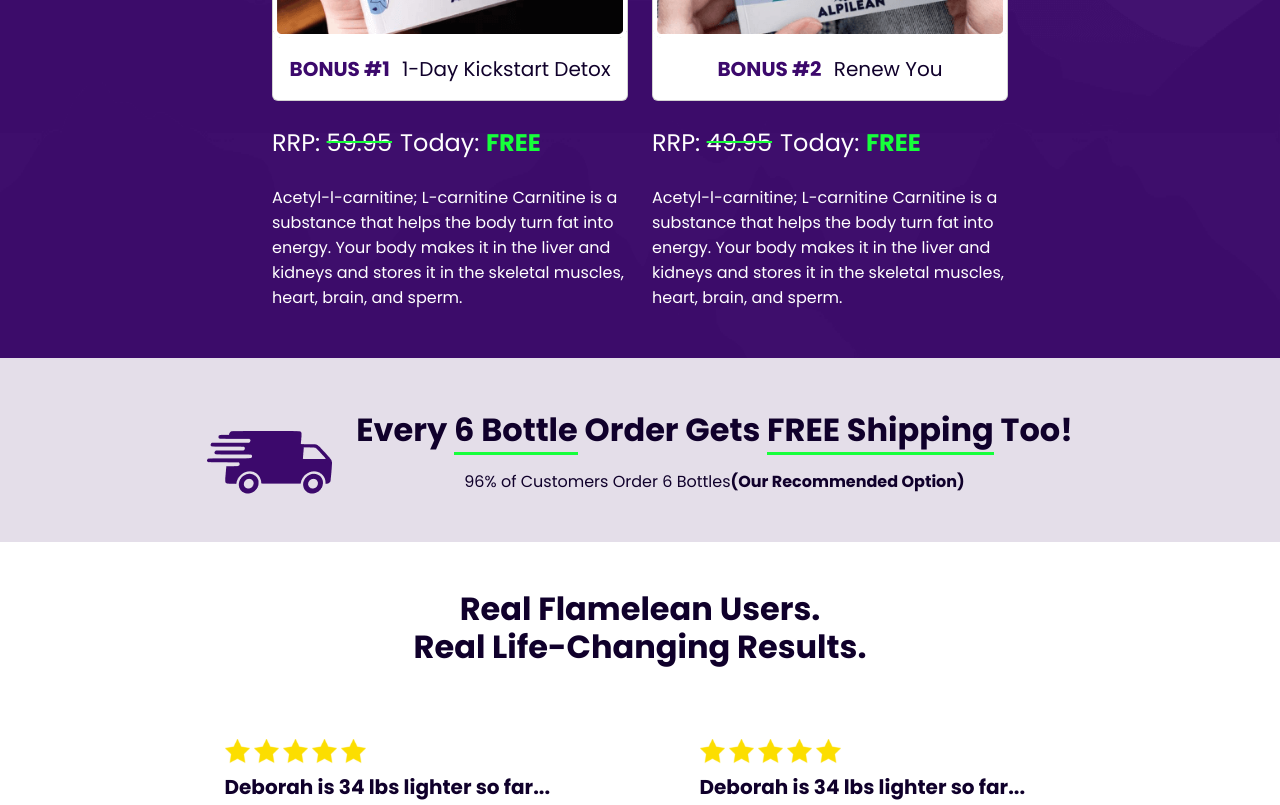
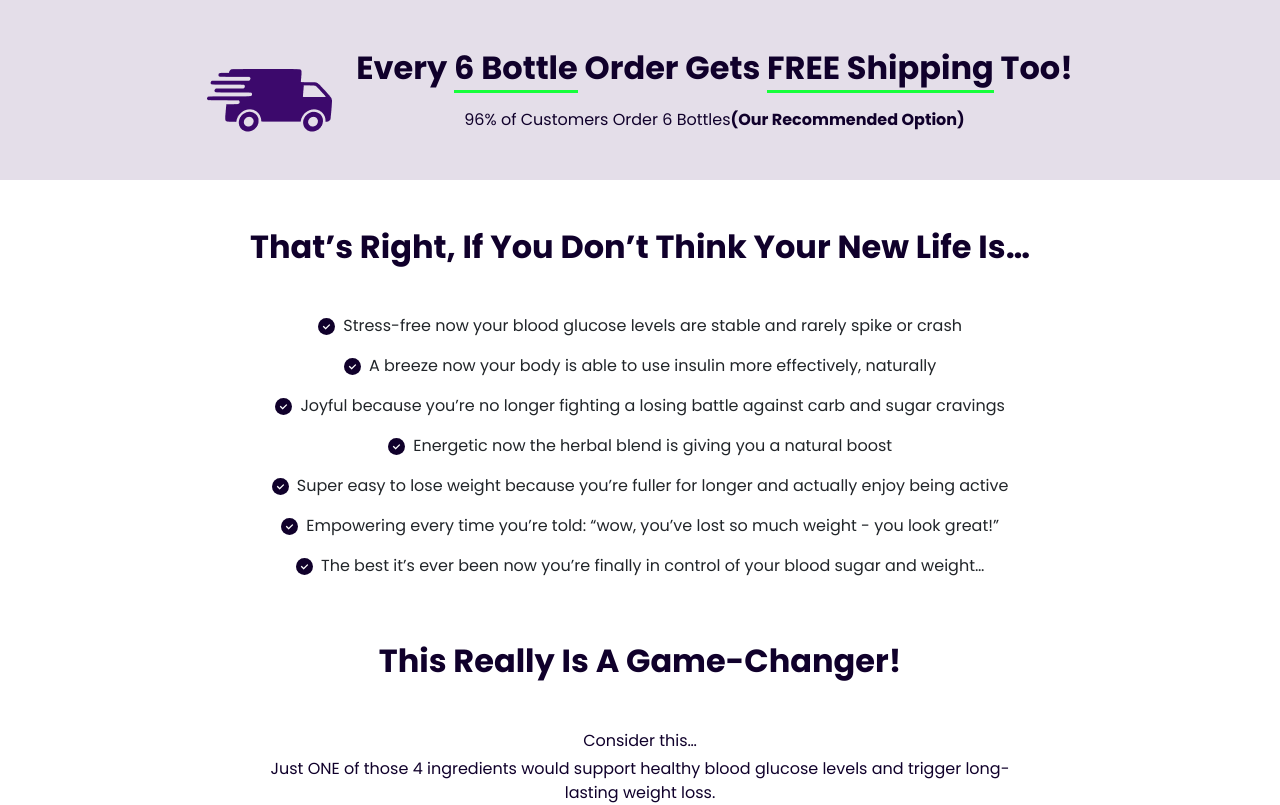
Before and after one commit to theroadfreak/flamelean, a Nuxt app: page / in a window 1280 px wide. Shown: the part 4540-5345 px from the top of the page. Built offline with nearby package versions, Linux system fonts and the light colour scheme.

Commit message:
Flamelean Impact section created; FAQ, Offer - sections updated; (#18)

```diff
--- /dev/null
+++ b/components/index/FlameleanImpactSection.vue
@@ -0,0 +1,61 @@
+<template>
+  <section class="container py-5 text-center">
+    <div class="mb-5">
+      <h2 class="text-secondary fw-bold mb-5">That’s Right, If You Don’t Think Your New Life Is…</h2>
+      <div class="d-flex flex-column align-items-center justify-content-center">
+        <div v-for="(feature, i) in features" :key="i" class="mb-3">
+          <div>
+            <img src="../../assets/images/index/check.svg"
+                 width="17"
+                 height="17"
+                 alt="Check icon"
+                 class="me-1"
+            />
+            {{ feature }}
+          </div>
+        </div>
+      </div>
+    </div>
+    <div>
+      <h2 class="text-secondary fw-bold mb-5">This Really Is A Game-Changer!</h2>
+      <div v-for="text in textParts" :key="text" class="col-12 d-flex flex-column align-items-center">
+        <div class="col-12 col-lg-10 col-xl-8 text-secondary mb-1">
+          {{ text }}
+        </div>
+      </div>
+    </div>
+  </section>
+</template>
+
+<script>
+export default {
+  name: "FlameleanImpactSection",
+  data() {
+    return {
+      features: [
+        'Stress-free now your blood glucose levels are stable and rarely spike or crash',
+        'A breeze now your body is able to use insulin more effectively, naturally',
+        'Joyful because you’re no longer fighting a losing battle against carb and sugar cravings',
+        'Energetic now the herbal blend is giving you a natural boost',
+        'Super easy to lose weight because you’re fuller for longer and actually enjoy being active',
+        'Empowering every time you’re told: “wow, you’ve lost so much weight - you look great!”',
+        'The best it’s ever been now you’re finally in control of your blood sugar and weight…',
+      ],
+      textParts: [
+        'Consider this…',
+        `Just ONE of those 4 ingredients would support healthy blood glucose levels and trigger
+long-lasting weight loss.`,
+        'Now picture uniting all of them in scientifically-proven amounts…',
+        `And adding 15 other well-researched botanicals, nutrients, and minerals to boost and accelerate
+your transformation even more!`,
+        `That's precisely what we've created – and it's the reason our customers are looking
+and feeling incredible.`,
+      ]
+    }
+  }
+}
+</script>
+
+<style scoped>
+
+</style>
--- a/components/index/FrequentlyAskedQuestionsSection.vue
+++ b/components/index/FrequentlyAskedQuestionsSection.vue
@@ -1,16 +1,16 @@
 <template>
-  <section class="bg-primary">
+  <section>
     <div class="container d-flex flex-column align-items-center py-5">
-      <h2 class="fw-bold text-center text-white mb-5">Frequently Asked Questions</h2>
+      <h2 class="fw-bold text-center text-secondary mb-5">Frequently Asked Questions</h2>
       <div class="col-11 col-sm-12 col-lg-11 col-xl-10">
         <div class="accordion accordion-flush bg-transparent w-100" id="accordionFAQ">
           <div v-for="(accordionItem, i) in accordionItems"
-               class="accordion-item w-100 rounded rounded-3"
+               class="accordion-item w-100 rounded rounded-3 bg-e6e6e6"
                :class="{ 'mb-3' : i !== accordionItems.length - 1 }"
           >
             <h2 class="accordion-header" :id="'heading_' + i">
               <button
-                class="accordion-button rounded rounded-3 bg-white border border-0 collapsed text-secondary fw-bold"
+                class="accordion-button rounded bg-e6e6e6 border border-0 collapsed text-secondary"
                 type="button"
                 data-bs-toggle="collapse"
                 :data-bs-target="'#collapse_' + i"
@@ -20,9 +20,10 @@
                 <span class="py-1">{{ accordionItem.question }}</span>
               </button>
             </h2>
-            <div :id="'collapse_' + i" class="accordion-collapse collapse" :aria-labelledby="'heading_' + i"
+            <div :id="'collapse_' + i" class="accordion-collapse rounded-bottom bg-e6e6e6 collapse"
+                 :aria-labelledby="'heading_' + i"
                  data-bs-parent="#accordionFAQ">
-              <div class="accordion-body col-12 col-lg-10 col-xl-9 pt-0 pb-4">
+              <div class="accordion-body text-secondary col-12 col-lg-10 col-xl-9 pt-0 pb-4">
                 {{ accordionItem.answer }}
               </div>
             </div>
@@ -40,17 +41,27 @@
     return {
       accordionItems: [
         {
-          question: 'Is Flamelean right for me?',
+          question: 'Who is FlameLean for?',
           answer: 'We promise your money back if the item you received is not as described,\n' +
             'or if your item is not delivered within the Buyer Protection period.',
         },
         {
-          question: 'Is Flamelean safe?',
+          question: 'How do I take FlameLean?',
           answer: 'We promise your money back if the item you received is not as described,\n' +
             'or if your item is not delivered within the Buyer Protection period.',
         },
         {
-          question: 'Is Flamelean right for me?',
+          question: 'What is the full ingredients list?',
+          answer: 'We promise your money back if the item you received is not as described,\n' +
+            'or if your item is not delivered within the Buyer Protection period.',
+        },
+        {
+          question: 'What if it does not work for me?',
+          answer: 'We promise your money back if the item you received is not as described,\n' +
+            'or if your item is not delivered within the Buyer Protection period.',
+        },
+        {
+          question: 'When will I receive my order and do I have to pay shipping?',
           answer: 'We promise your money back if the item you received is not as described,\n' +
             'or if your item is not delivered within the Buyer Protection period.',
         },
@@ -61,5 +72,7 @@
 </script>
 
 <style scoped>
-
+.bg-e6e6e6 {
+  background-color: #E6E6E6;
+}
 </style>
--- a/components/index/OfferSection.vue
+++ b/components/index/OfferSection.vue
@@ -12,7 +12,7 @@
         <div class="col-12 mt-md-3">
           <div class="row d-flex justify-content-center align-items-stretch">
             <div v-for="(bonus, i) in bonuses" :key="bonus.bookTitle"
-                 class="col-11 col-sm-10 col-md-6 col-lg-5 col-xl-4 d-flex justify-content-center"
+                 class="col-11 col-sm-10 col-md-6 col-lg-5 col-xxl-4 d-flex justify-content-center"
                  :class="{ 'mb-5 mb-md-0' : i !== bonuses.length - 1 }"
             >
               <bonus :bonus="bonus"/>
@@ -36,7 +36,7 @@
         {
           image: 'book-1.png',
           alt: '1 Day Kickstart Detox Book',
-          bookTitle: '1-Day Kickstart Detox',
+          bookTitle: `Why Blood Sugar Level is So Important for Weight Loss`,
           price: '59.95',
           paragraph: `Acetyl-l-carnitine; L-carnitine Carnitine is a
 substance that helps the body turn fat into
@@ -48,7 +48,7 @@
         {
           image: 'book-2.png',
           alt: 'Renew You',
-          bookTitle: 'Renew You',
+          bookTitle: `EAT TO FIT - 30 Days Meal Plan`,
           price: '49.95',
           paragraph: `Acetyl-l-carnitine; L-carnitine Carnitine is a
 substance that helps the body turn fat into
--- a/components/index/OfferSection/Bonus.vue
+++ b/components/index/OfferSection/Bonus.vue
@@ -1,6 +1,6 @@
 <template>
   <div class="d-flex flex-column w-100 h-100">
-    <div class="card bg-white w-100 h-75 mb-4">
+    <div class="card bg-white w-100 h-100 mb-4">
       <div class="card-img-top">
         <div class="ratio ratio-1x1">
           <img :src="require('../../../assets/images/index/offer-section/' + bonus.image)"
@@ -16,12 +16,9 @@
       </div>
     </div>
     <div class="d-flex flex-column justify-content-center text-start">
-      <div class="text-white fs-4 mb-4">RRP:
+      <div class="text-white fs-4">RRP:
         <span class="text-decoration-line-through text-decoration-color">{{ bonus.price }}</span>
         <span class="ms-2">Today: <span class="text-success fw-bold">FREE</span></span>
-      </div>
-      <div class="fs-6 text-white line-height-normal">
-        {{ bonus.paragraph }}
       </div>
     </div>
   </div>
--- a/components/index/TheBloodSugarSecretSection.vue
+++ b/components/index/TheBloodSugarSecretSection.vue
@@ -1,7 +1,7 @@
 <template>
   <section class="container py-5">
     <div class="row d-flex justify-content-center align-items-center mb-4 mb-md-5">
-      <div class="order-1 order-md-0 col-12 col-lg-7 col-xl-6 col-xxl-5 mb-md-4 mb-lg-0">
+      <div class="order-1 order-md-0 col-12 col-lg-7 col-xl-6 col-xxl-6 mb-md-4 mb-lg-0">
         <div class="text-primary small">January 2023</div>
         <h2 class="fw-bold mb-4 mb-sm-5 text-secondary col-lg-10">
           The Blood Sugar Secret That’s Become A Viral Weight Loss Hit
--- a/pages/index.vue
+++ b/pages/index.vue
@@ -4,11 +4,10 @@
     <the-blood-sugar-secret-section/>
     <pricing-section/>
     <flamelean-ingredients-section id="ingredients"/>
-    <flamelean-features-section/>
     <offer-section/>
     <shipping-section/>
-    <reviews-section/>
-    <money-back-guarantee-section/>
+    <flamelean-impact-section/>
+    <pricing-section/>
     <frequently-asked-questions-section id="faq"/>
   </main>
 </template>
@@ -24,10 +23,12 @@
 import MoneyBackGuaranteeSection from "@/components/index/MoneyBackGuaranteeSection.vue";
 import FrequentlyAskedQuestionsSection from "@/components/index/FrequentlyAskedQuestionsSection.vue";
 import TheBloodSugarSecretSection from "@/components/index/TheBloodSugarSecretSection.vue";
+import FlameleanImpactSection from "@/components/index/FlameleanImpactSection.vue";
 
 export default {
   name: 'IndexPage',
   components: {
+    FlameleanImpactSection,
     TheBloodSugarSecretSection,
     FrequentlyAskedQuestionsSection,
     MoneyBackGuaranteeSection,
```
